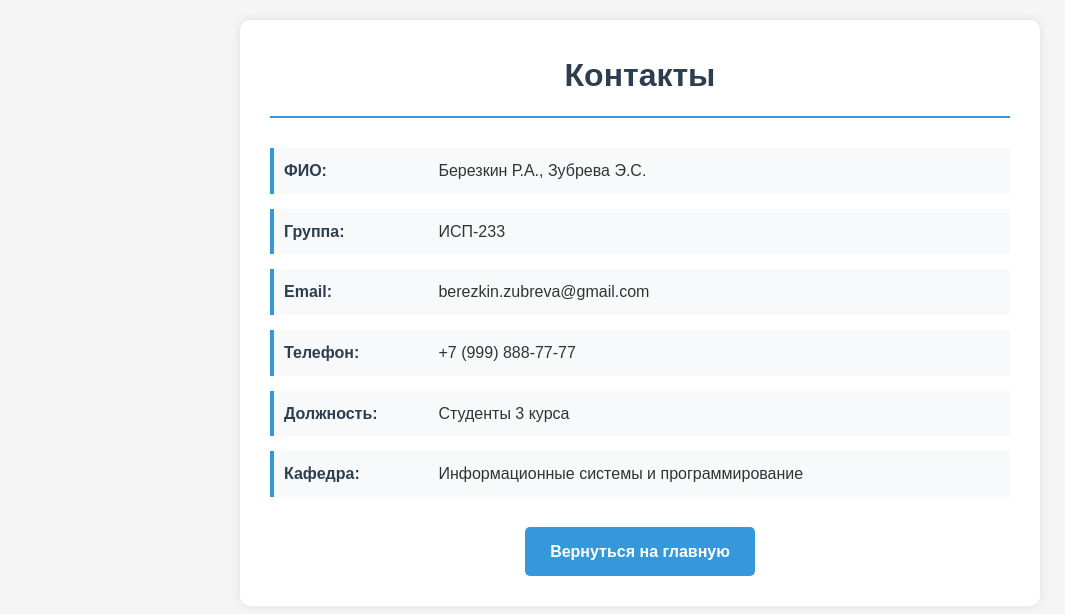
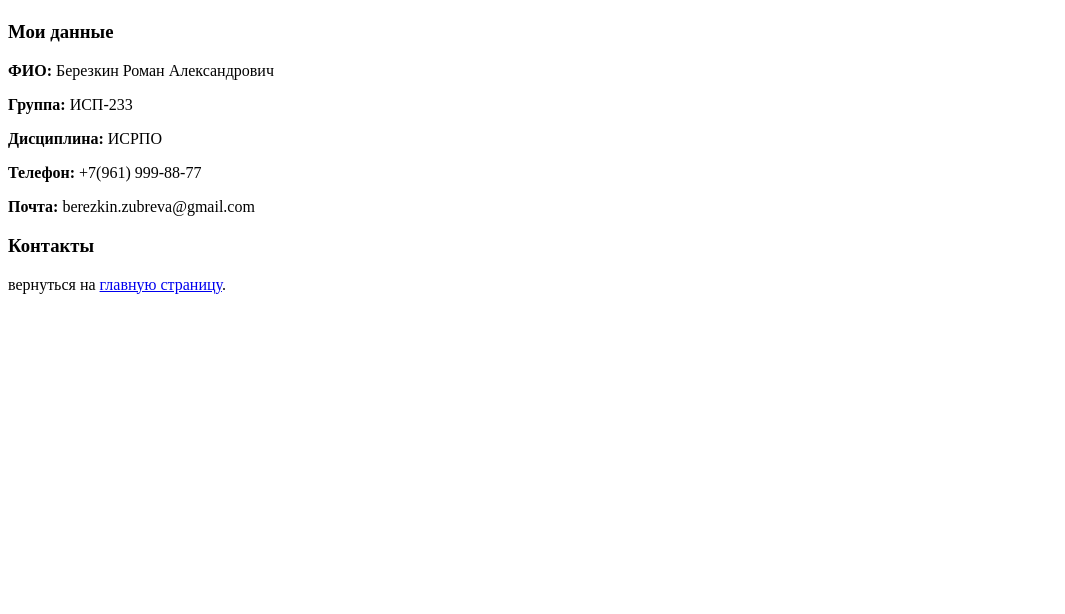
Before and after one commit to K1eranza/FullStack-Laba1, a plain HTML site: page 1laba2semesterBerZub/frontend/contacts.html in a window 1280 px wide. Shown: the whole page, without its empty margins (0-1065 px from the left). Drawn offline with Linux system fonts and the light colour scheme.

Commit message:
Filled contacts

```diff
--- a/1laba2semesterBerZub/frontend/contacts.html
+++ b/1laba2semesterBerZub/frontend/contacts.html
@@ -4,105 +4,30 @@
     <meta charset="UTF-8">
     <meta name="viewport" content="width=device-width, initial-scale=1.0">
     <title>Контакты</title>
-    <style>
-        * {
-            margin: 0;
-            padding: 0;
-            box-sizing: border-box;
-        }
-
-        body {
-            font-family: Arial, sans-serif;
-            line-height: 1.6;
-            background-color: #f5f5f5;
-            color: #333;
-            padding: 20px;
-        }
-
-        .container {
-            max-width: 800px;
-            margin: 0 auto;
-            background-color: white;
-            padding: 30px;
-            border-radius: 10px;
-            box-shadow: 0 0 10px rgba(0,0,0,0.1);
-        }
-
-        h1 {
-            color: #2c3e50;
-            text-align: center;
-            margin-bottom: 30px;
-            padding-bottom: 15px;
-            border-bottom: 2px solid #3498db;
-        }
-
-        .contact-info {
-            margin-bottom: 30px;
-        }
-
-        .contact-item {
-            margin-bottom: 15px;
-            padding: 10px;
-            background-color: #f8f9fa;
-            border-left: 4px solid #3498db;
-        }
-
-        .contact-item strong {
-            color: #2c3e50;
-            display: inline-block;
-            width: 150px;
-        }
-
-        .back-button {
-            display: inline-block;
-            background-color: #3498db;
-            color: white;
-            padding: 12px 25px;
-            text-decoration: none;
-            border-radius: 5px;
-            font-weight: bold;
-            transition: background-color 0.3s;
-            text-align: center;
-        }
-
-        .back-button:hover {
-            background-color: #2980b9;
-        }
-
-        .button-container {
-            text-align: center;
-            margin-top: 30px;
-        }
-    </style>
 </head>
 <body>
-    <div class="container">
-        <h1>Контакты</h1>
+    <header>
+        <h1></h1>
+    </header>
 
-        <div class="contact-info">
-            <div class="contact-item">
-                <strong>ФИО:</strong> Березкин Р.А., Зубрева Э.С.
-            </div>
-            <div class="contact-item">
-                <strong>Группа:</strong> ИСП-233
-            </div>
-            <div class="contact-item">
-                <strong>Email:</strong> berezkin.zubreva@gmail.com
-            </div>
-            <div class="contact-item">
-                <strong>Телефон:</strong> +7 (999) 888-77-77
-            </div>
-            <div class="contact-item">
-                <strong>Должность:</strong> Студенты 3 курса
-            </div>
-            <div class="contact-item">
-                <strong>Кафедра:</strong> Информационные системы и программирование
-            </div>
-        </div>
+    <main>
+        <section>
+            <h3>Мои данные</h3>
+            <p><strong>ФИО:</strong> Березкин Роман Александрович</p>
+            <p><strong>Группа:</strong> ИСП-233</p>
+            <p><strong>Дисциплина:</strong> ИСРПО</p>
+            <p><strong>Телефон:</strong> +7(961) 999-88-77</p>
+            <p><strong>Почта:</strong> berezkin.zubreva@gmail.com</p>
+        </section>
 
-        <div class="button-container">
-            <a href="index.html" class="back-button">Вернуться на главную</a>
-        </div>
-    </div>
+        <section>
+            <ul>
+            </ul>
+        </section>
+         <section>
+            <h3>Контакты</h3>
+            <p>вернуться на <a href="index.html">главную страницу</a>.</p>
+        </section>
+    </main>
 </body>
 </html>
```
Also changed, not shown: 1laba2semesterBerZub/frontend/index.html (deleted, +0 -36 lines).
